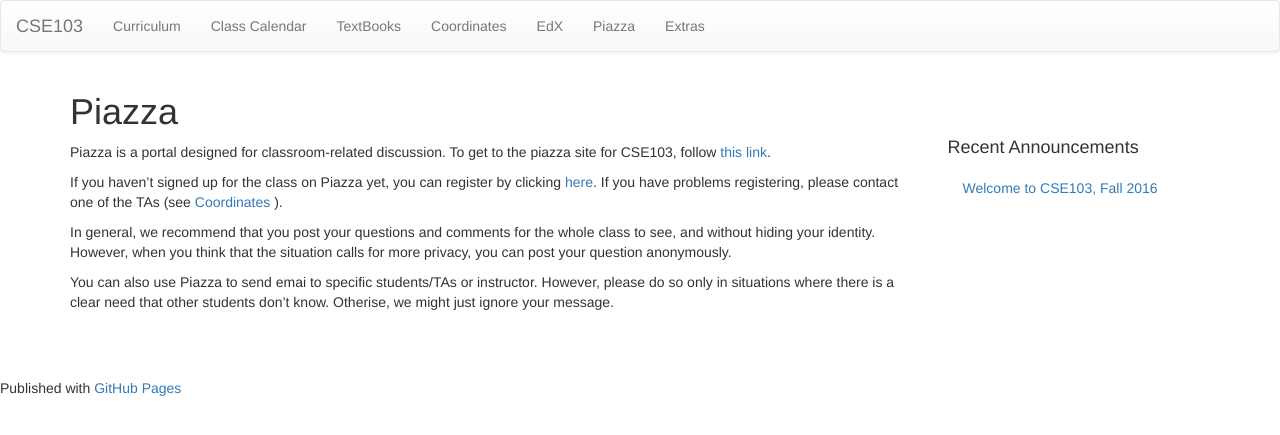
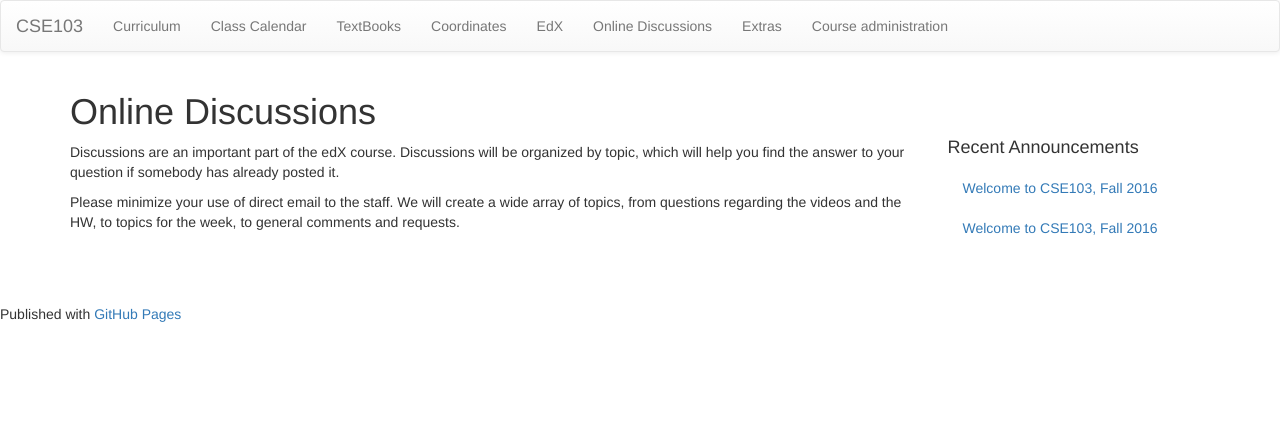
Before and after one commit to cse103/cse103.github.io, a Jekyll site: the page built from pages/5.Discussion.md, in a window 1280 px wide. Shown: the top 435 px of the page. Built offline with Jekyll 4.4.1, drawn with Linux system fonts in a browser that asks for light colours; nearby versions of some CDN libraries.

Commit message:
Updated CSE103 web site for 2017

```diff
--- a/pages/5.Discussion.md
+++ b/pages/5.Discussion.md
@@ -1,21 +1,7 @@
 ---
 layout: default
-title: Piazza
+title: Online Discussions
 ---
+Discussions are an important part of the edX course. Discussions will be organized by topic, which will help you find the answer to your question if somebody has already posted it.
 
-Piazza is a portal designed for classroom-related discussion. To get
-to the piazza site for CSE103, follow
-[this link](https://piazza.com/class/fall2016/cse103/home).
-
-If you haven't signed up for the class on Piazza yet, you can register by clicking [here](http://piazza.com/ucsd/fall2016/cse103). If you have problems registering, please contact one of the TAs
-(see  [Coordinates](/Coordinates) ).
-
-In general, we recommend that you post your questions and
-comments for the whole class to see, and without hiding your
-identity. However, when you think that the situation calls for more
-privacy, you can post your question anonymously.
-
-You can also use Piazza to send emai to specific students/TAs or
-instructor. However, please do so only in situations where there is a
-clear need that other students don't know. Otherise, we might just
-ignore your message.
+Please minimize your use of direct email to the staff. We will create a wide array of topics, from questions regarding the videos and the HW, to topics for the week, to general comments and requests.
```
Also changed, not shown: _posts/2017-9-28-welcome.md (added, +27 -0 lines), pages/0.Administration.md (added, +19 -0 lines), pages/1.Curriculum.md (+6 -11 lines).
